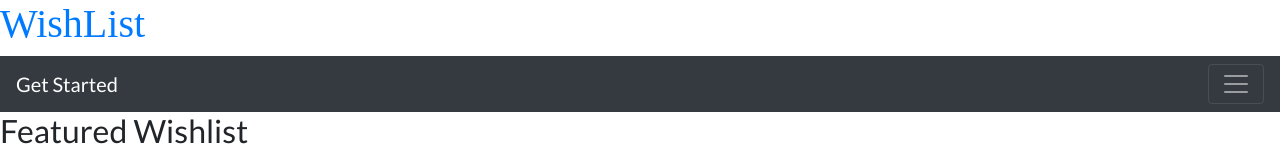
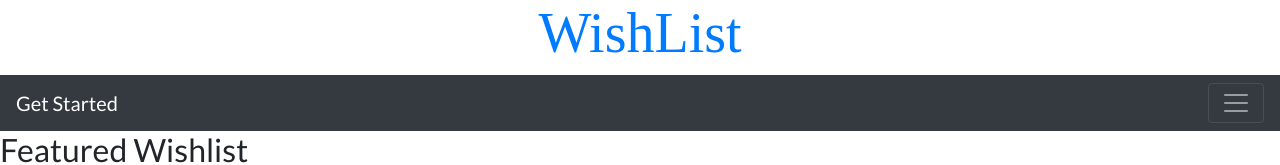
Before and after one commit to ekahialoha/wishlist-frontend, a React (Create React App) app: page / in a window 1280 px wide. Shown: the top 165 px of the page. Built offline with nearby package versions, Linux system fonts and the light colour scheme; no server answers; a web font is replaced by a local one.

Commit message:
Add logo styling

```diff
--- a/src/index.css
+++ b/src/index.css
@@ -6,6 +6,8 @@ body {
 
 .logo {
     font-family: 'Fredericka the Great', cursive;
+    text-align: center;
+    font-size: 3.5em;
 }
 
 /* SEARCH RESULTS */
```
